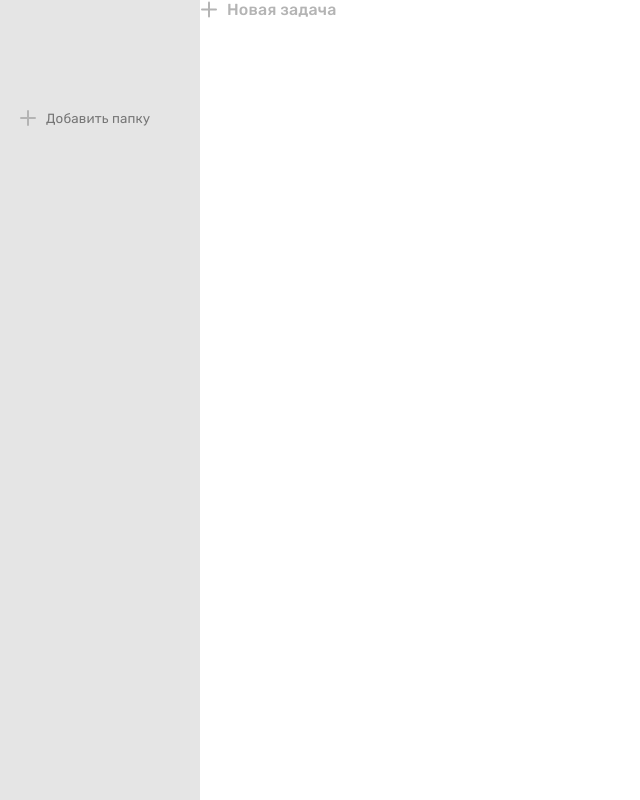
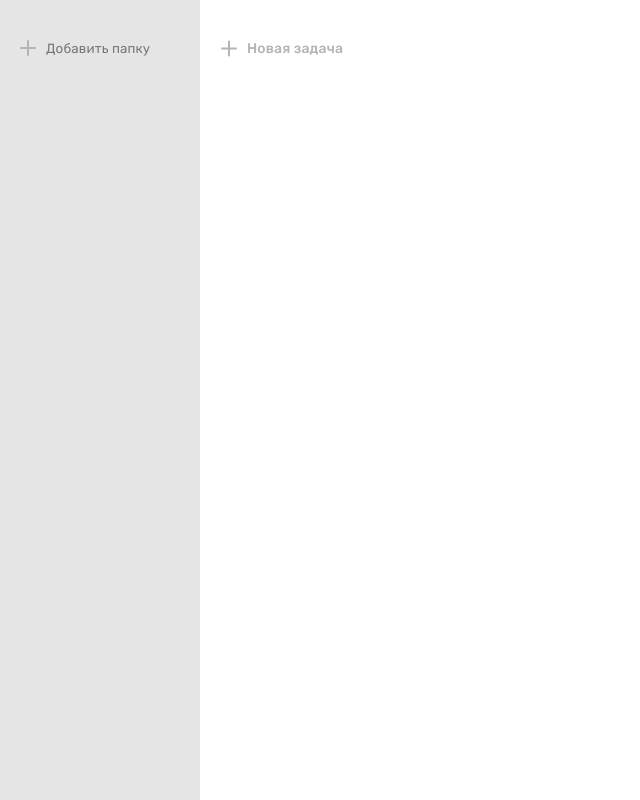
Before and after one commit to Dastan64/todo-list, a React (Create React App) app: page / in a window 1280 px wide. Shown: the whole page, without its empty margins (0-640 px from the left). Built offline with nearby package versions, Linux system fonts and the light colour scheme.

Commit message:
Добавил кнопку 'Все задачи' и поправил стили

```diff
--- a/src/App.jsx
+++ b/src/App.jsx
@@ -20,12 +20,12 @@ function App() {
 
   return (
     <div className='app'>
+      <div className='app__container'>
         <div className='app__left'>
           <Aside></Aside>
         </div>
         <div className='app__right'>
           <TasksList tasks={tasks} deleteTask={deleteTask}></TasksList>
-
           <div
             className={`app__add-task ${isOpen ? 'app__add-task--hidden' : ''}`}
             onClick={() => setIsOpen(true)}>
@@ -38,6 +38,7 @@ function App() {
             setIsOpen={setIsOpen}></TasksForm>
         </div>
       </div>
+    </div>
   );
 }
 
--- a/src/App.scss
+++ b/src/App.scss
@@ -1,11 +1,14 @@
 .app {
-  display: flex;
   font-family: "Rubik", Arial, Helvetica, sans-serif;
-  height: 100vh;
+  &__container {
+    display: flex;
+    height: 100vh;
+  }
   &__left {
     flex-basis: 200px;
   }
   &__right {
+    padding: 40px 0 0 20px;
     max-width: 420px;
   }
   &__heading {
@@ -26,6 +29,7 @@
     }
     display: flex;
     gap: 10px;
+    font-size: 14px;
     font-weight: 500;
     letter-spacing: 0.15px;
     color: #b4b4b4;
--- a/src/components/Aside/Aside.jsx
+++ b/src/components/Aside/Aside.jsx
@@ -1,10 +1,11 @@
 import { useState } from 'react/cjs/react.development';
 import { v4 as uuidv4 } from 'uuid';
+import './Aside.scss';
 
 import FolderItem from '../FolderItem/FolderItem';
 import CreateFolderPopup from '../CreateFolderPopup/CreateFolderPopup';
 import addTask from '../../assets/images/add-task.svg';
-import './Aside.scss';
+import allTasks from '../../assets/images/all-tasks.svg';
 import FoldersList from '../FoldersList/FoldersList';
 
 function Aside() {
@@ -62,9 +63,18 @@ function Aside() {
         selectedColor={selectedColor}></FolderItem>
     );
   });
+
   return (
     <aside className='aside'>
-      <FoldersList foldersList={foldersList} />
+      {folders.length > 0 && (
+        <>
+          <button className='aside__top-btn' title='Все задачи'>
+            <img src={allTasks} alt='' />
+            Все задачи
+          </button>
+          <FoldersList foldersList={foldersList} />
+        </>
+      )}
       <button
         className='aside__btn'
         type='button'
--- a/src/components/Aside/Aside.scss
+++ b/src/components/Aside/Aside.scss
@@ -2,12 +2,12 @@
     position: relative;
     background-color: #e5e5e5;
     height: 100%;
-    padding: 60px 20px 0 20px;
-    &__btn {
+    padding: 40px 20px 0 20px;
+    &__btn,
+    &__top-btn {
         display: flex;
         align-items: center;
         gap: 10px;
-        margin-top: 30px;
         border: none;
         background-color: transparent;
         color: #767676;
@@ -15,10 +15,14 @@
         font-family: "Rubik", "Segoe UI", Tahoma, Geneva, Verdana, sans-serif;
         cursor: pointer;
     }
+    &__top-btn {
+        font-size: 18px;
+    }
     &__list {
         display: flex;
         flex-direction: column;
         gap: 20px;
-        margin-top: 20px;
+        margin-top: 45px;
+        margin-bottom: 30px;
     }
 }
--- a/src/components/FolderItem/FolderItem.scss
+++ b/src/components/FolderItem/FolderItem.scss
@@ -2,6 +2,7 @@
     display: flex;
     align-items: center;
     gap: 10px;
+    font-size: 16px;
     font-weight: 500;
     &__link {
         text-decoration: none;
```
Also changed, not shown: src/assets/images/all-tasks.svg (added). Lines whose indentation alone changed are shown as unchanged.
